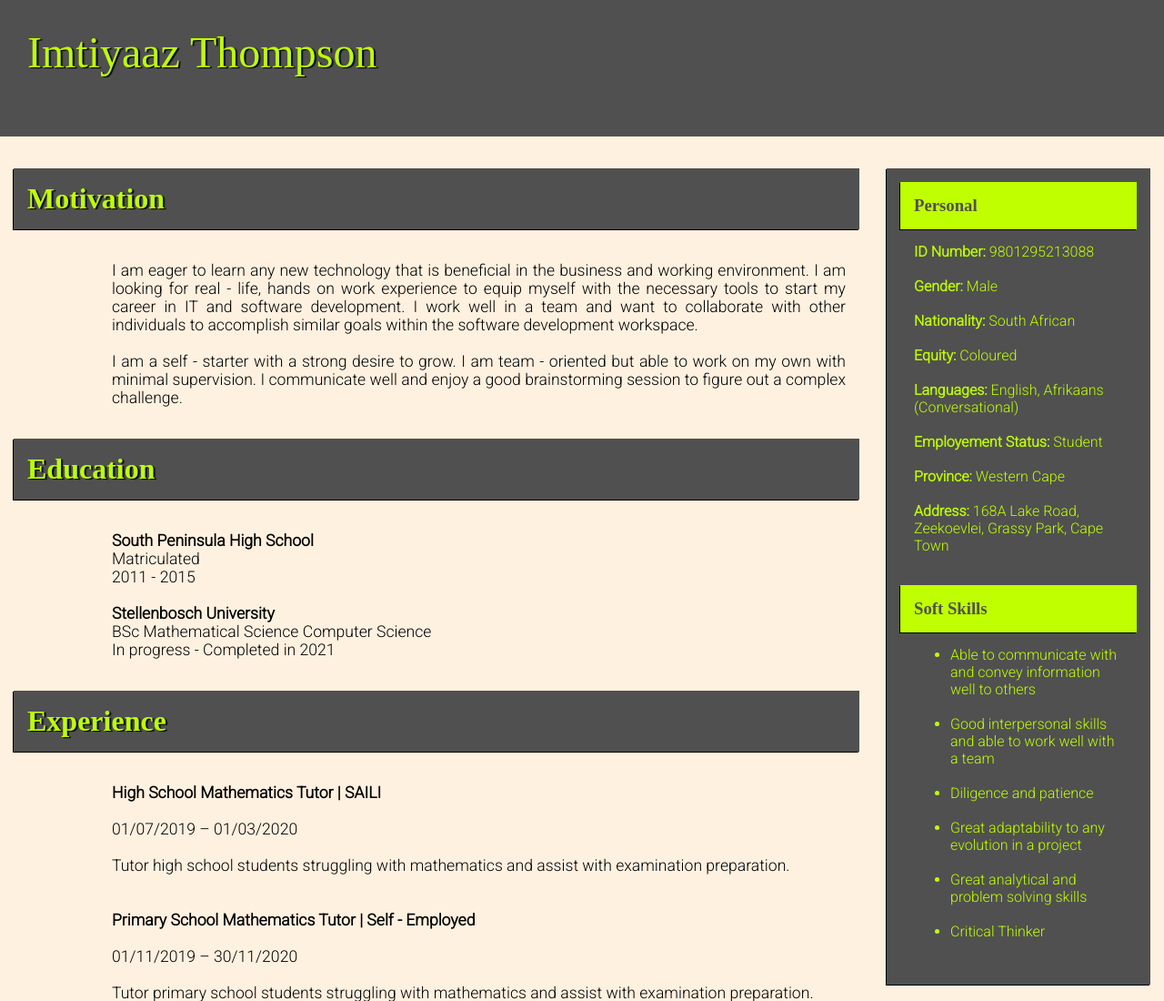
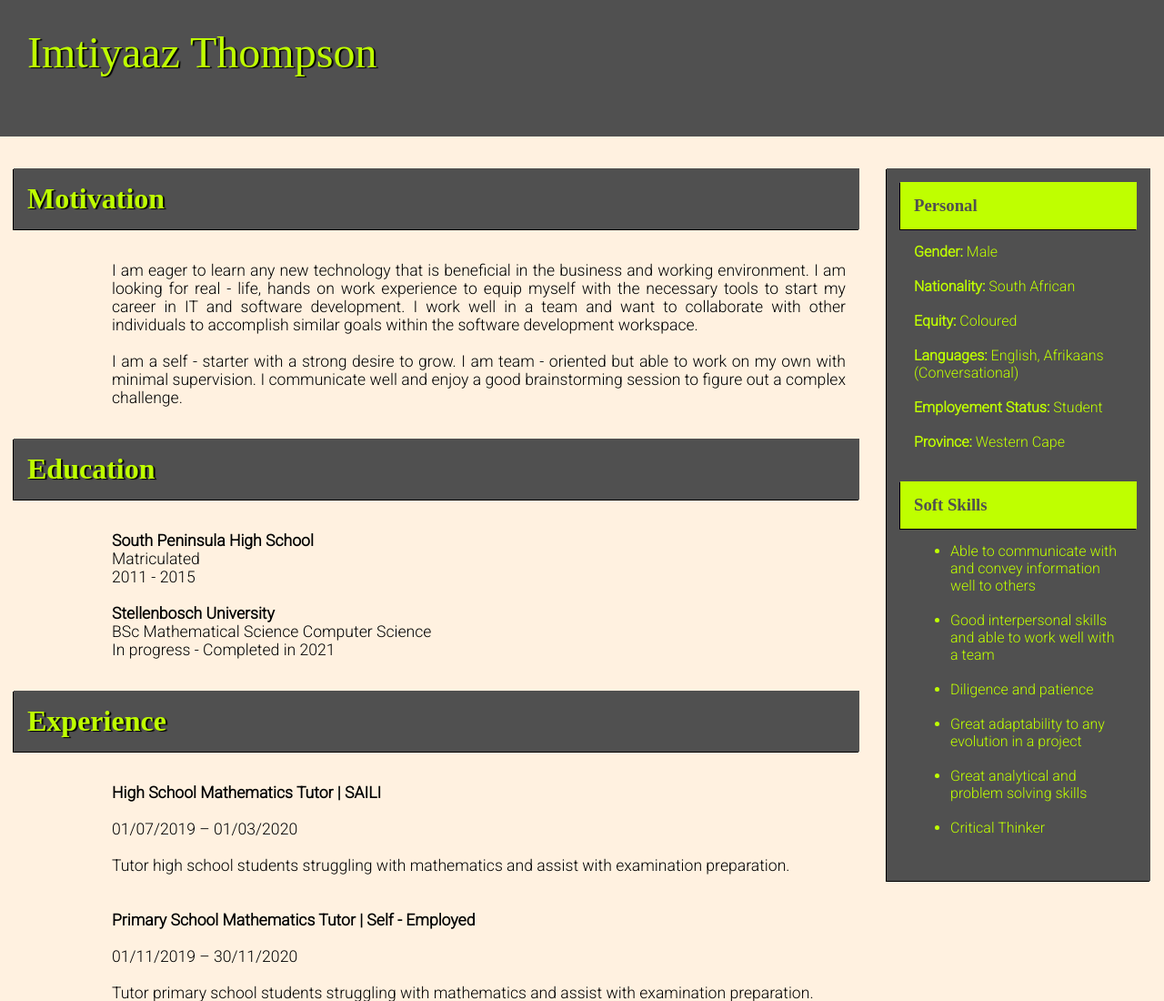
Before and after one commit to imtiyaazthompson/OnlineCV, a plain HTML site: page index.html in a window 1280 px wide. Shown: the top 1100 px of the page at 91% size. Drawn offline with Linux system fonts and the light colour scheme; a web font is replaced by a local one.

Commit message:
removed personal details to only be included in condensed cv

```diff
--- a/index.html
+++ b/index.html
@@ -147,14 +147,12 @@
       <div class="col-d-20 bg-grey box-shadow">
         <div class="col-d-20 monda bg-lime text-grey box-shadow"><h3>Personal</h3></div>
         <div class="col-d-20 roboto text-lime">
-          <p><span class="bold">ID Number:</span> 9801295213088</p><br>
           <p><span class="bold">Gender:</span> Male</p><br>
           <p><span class="bold">Nationality:</span> South African</p><br>
           <p><span class="bold">Equity:</span> Coloured</p><br>
           <p><span class="bold">Languages:</span> English, Afrikaans (Conversational)</p><br>
           <p><span class="bold">Employement Status:</span> Student</p><br>
           <p><span class="bold">Province:</span> Western Cape</p><br>
-          <p><span class="bold">Address:</span> 168A Lake Road, Zeekoevlei, Grassy Park, Cape Town</p><br>
         </div>
         <div class="col-d-20 monda bg-lime text-grey box-shadow"><h3>Soft Skills</h3></div>
         <div class="col-d-20 roboto text-lime">
```
